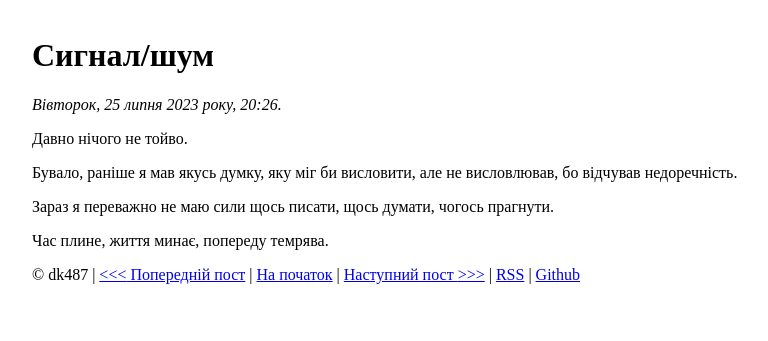
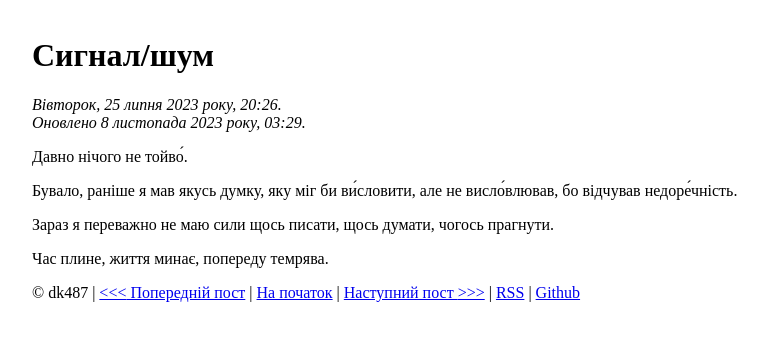
Before and after one commit to dk487/test.de.co.ua, a Jekyll site: the page built from _posts/2023/2023-07-25-syhnal-shum.md, in a window 1280 px wide. Shown: the top 341 px of the page, without its empty margins (208-976 px from the left). Built offline with Jekyll 4.4.1, drawn with Linux system fonts in a browser that asks for light colours.

Commit message:
Post update: speech

```diff
--- a/_posts/2023/2023-07-25-syhnal-shum.md
+++ b/_posts/2023/2023-07-25-syhnal-shum.md
@@ -1,11 +1,12 @@
 ---
 title: Сигнал/шум
 date: 2023-07-25 23:26:40 +03:00
+mtime: 2023-11-08 03:29:15 +02:00
 ---
 
-Давно нічого не тойво.
+Давно нічого не тойво́.
 
-Бувало, раніше я мав якусь думку, яку міг би висловити, але не висловлював, бо відчував недоречність.
+Бувало, раніше я мав якусь думку, яку міг би ви́словити, але не висло́влював, бо відчував недоре́чність.
 
 Зараз я переважно не маю сили щось писати, щось думати, чогось прагнути.
 
```
